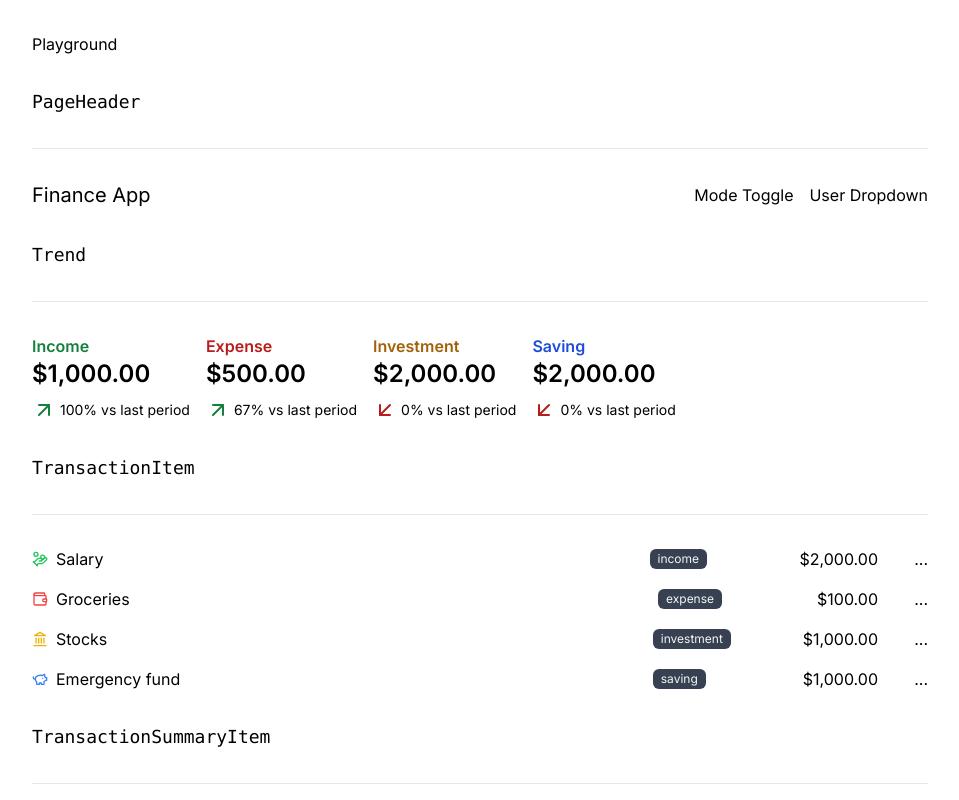
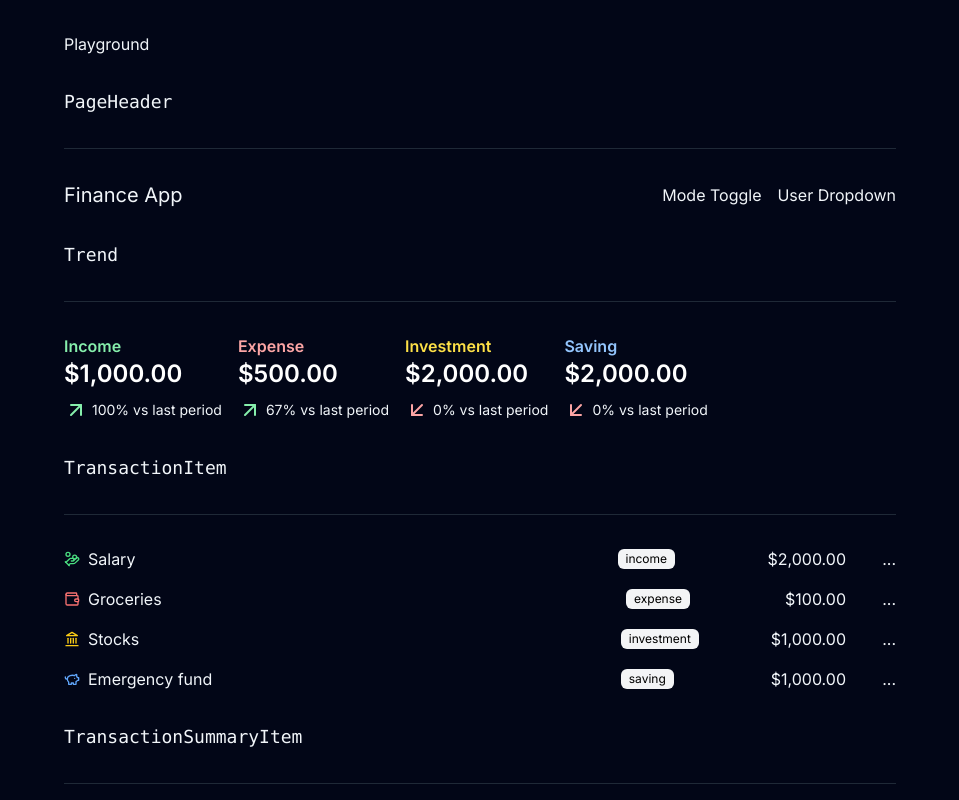
Before and after one commit to Alihanayd/finance-app-with-next, a Next.js app: page /playground in a window 1280 px wide. Shown: the top 800 px of the page, without its empty margins (160-1119 px from the left). Built offline with nearby package versions, Linux system fonts and the light colour scheme; no server answers.

Commit message:
add dark mode

```diff
--- a/src/app/layout.tsx
+++ b/src/app/layout.tsx
@@ -1,6 +1,7 @@
 import type { Metadata } from "next";
 import { Inter } from "next/font/google";
 import "./globals.css";
+import useServerDarkMode from "@/hooks/use-server-dark-mode";
 
 const inter = Inter({ subsets: ["latin"] });
 
@@ -14,9 +15,12 @@ export default function RootLayout({
 }: Readonly<{
   children: React.ReactNode;
 }>) {
+  const theme = useServerDarkMode();
   return (
-    <html lang="en">
-      <body className={inter.className}>{children}</body>
+    <html lang="en" className={theme}>
+      <body className={`${inter.className} min-h-screen flex flex-col px-8`}>
+        {children}
+      </body>
     </html>
   );
 }
--- /dev/null
+++ b/src/components/dark-mode-toggle.tsx
@@ -0,0 +1,15 @@
+"use client";
+
+import useDarkMode from "@/hooks/use-dark-mode";
+import Button from "./button";
+import { Moon, Sun } from "lucide-react";
+
+export default function DarkModeToggle({ defaultMode = "dark" }) {
+  const { theme, toggleTheme } = useDarkMode(defaultMode);
+  return (
+    <Button variant="ghost" size="sm" onClick={toggleTheme}>
+      {theme === "light" && <Moon className="w-4 h-4" />}
+      {theme === "dark" && <Sun className="w-4 h-4" />}
+    </Button>
+  );
+}
--- /dev/null
+++ b/src/hooks/use-dark-mode.tsx
@@ -0,0 +1,23 @@
+import { useState } from "react";
+import { useCookies } from "react-cookie";
+
+const useDarkMode = (defaultTheme = "dark") => {
+  const [theme, setTheme] = useState(defaultTheme);
+  const [_, setCookie] = useCookies(["theme"]);
+
+  const setAndSaveTheme = (theme: string) => {
+    setTheme(theme);
+    document.documentElement.classList.remove("dark");
+    if (theme === "dark") {
+      document.documentElement.classList.add("dark");
+    }
+    setCookie("theme", theme);
+  };
+  const toggleTheme = () => {
+    setAndSaveTheme(theme === "light" ? "dark" : "light");
+  };
+
+  return { theme, toggleTheme };
+};
+
+export default useDarkMode;
--- /dev/null
+++ b/src/hooks/use-server-dark-mode.tsx
@@ -0,0 +1,7 @@
+import { cookies } from "next/headers";
+
+const useServerDarkMode = (defaultTheme = "dark") => {
+  return cookies().get("theme")?.value ?? defaultTheme;
+};
+
+export default useServerDarkMode;
--- a/tailwind.config.ts
+++ b/tailwind.config.ts
@@ -1,6 +1,7 @@
 import type { Config } from "tailwindcss";
 
 const config: Config = {
+  darkMode: "selector",
   content: [
     "./src/pages/**/*.{js,ts,jsx,tsx,mdx}",
     "./src/components/**/*.{js,ts,jsx,tsx,mdx}",
```
